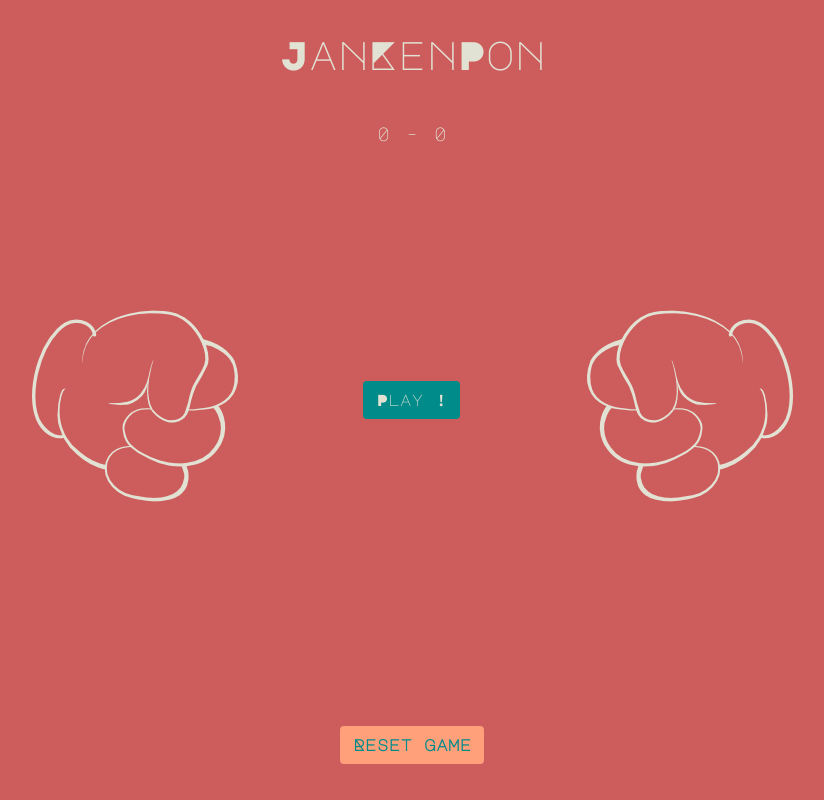
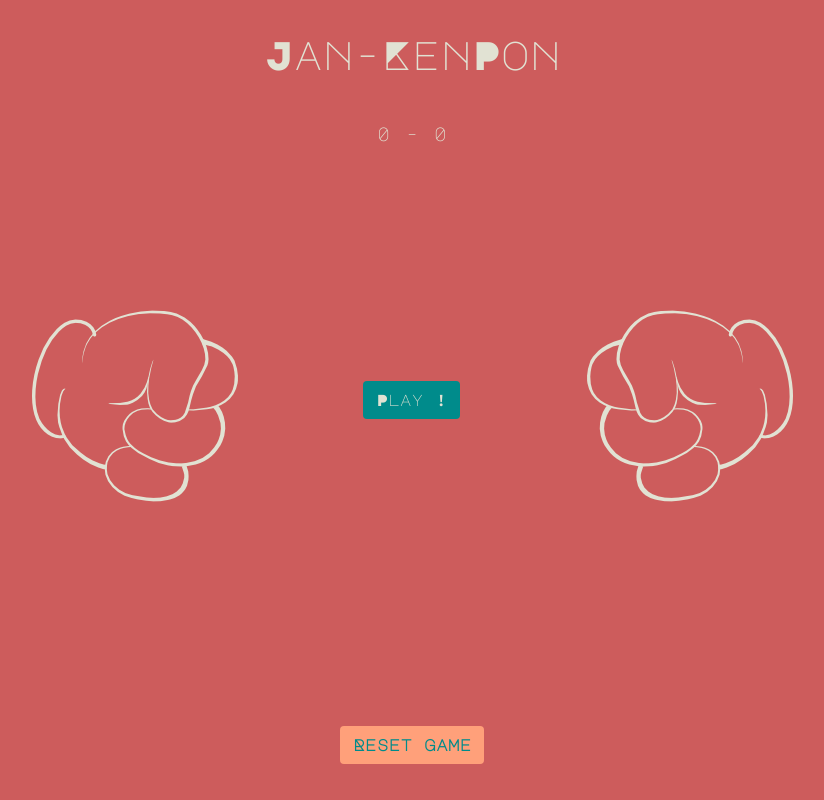
Before and after one commit to LSS-commits/JANKENPONJS2AVR21, a plain HTML site: page index.html in a window 1280 px wide. Shown: the whole page, without its empty margins (228-1052 px from the left). Drawn offline with nearby package versions, Linux system fonts and the light colour scheme.

Commit message:
Modif test

```diff
--- a/index.html
+++ b/index.html
@@ -16,7 +16,7 @@
 <body>
     <div class="container">
         <h1 class="title">
-            <span class="animate__animated animate__bounceInDown">Jan</span><span class="animate__animated animate__bounceInUp">Ken</span><span class="animate__animated animate__bounceInDown">Pon</span>
+            <span class="animate__animated animate__bounceInDown">Jan-</span><span class="animate__animated animate__bounceInUp">Ken </span><span class="animate__animated animate__bounceInDown">Pon</span>
         </h1>
 
         <div class="score_container animate__animated animate__delay-1s animate__fadeIn">
```
